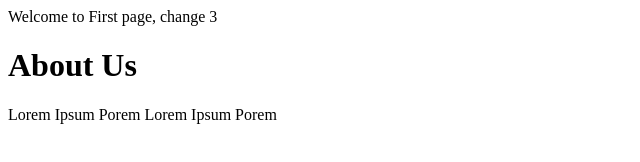
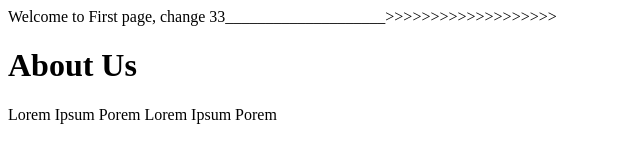
Before and after one commit to ashwanired/httpweb, a plain HTML site: page index.html in a window 1280 px wide. Shown: the whole page, without its empty margins (0-640 px from the left). Drawn offline with Linux system fonts and the light colour scheme.

Commit message:
Update index.html

```diff
--- a/index.html
+++ b/index.html
@@ -2,7 +2,7 @@
 <html>
 
 <head>
-  <title1>Welcome to First page, change 3</title1>
+  <title1>Welcome to First page, change 33____________________>>>>>>>>>>>>>>>>>>></title1>
   <title>About</title>
 </head>
 
```
